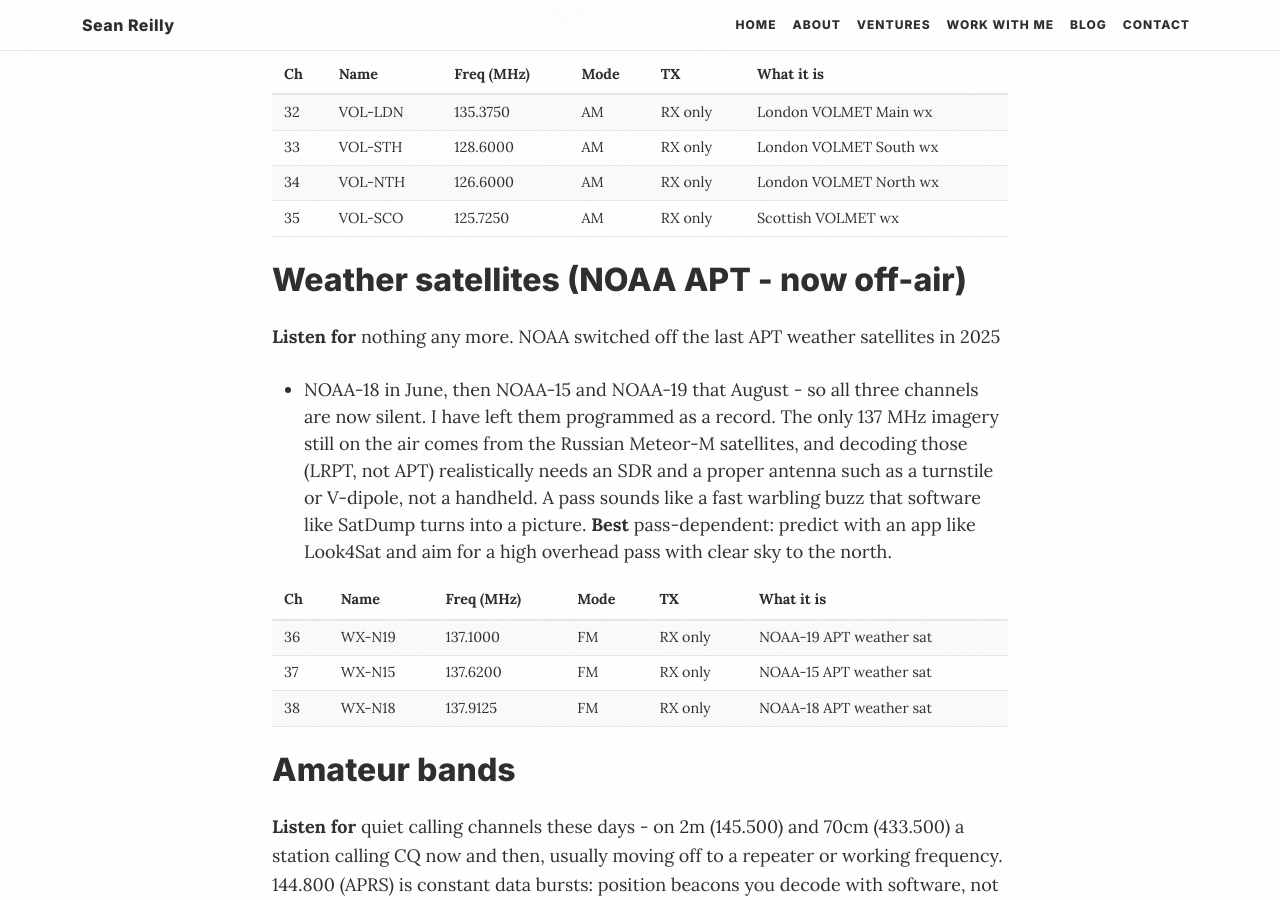
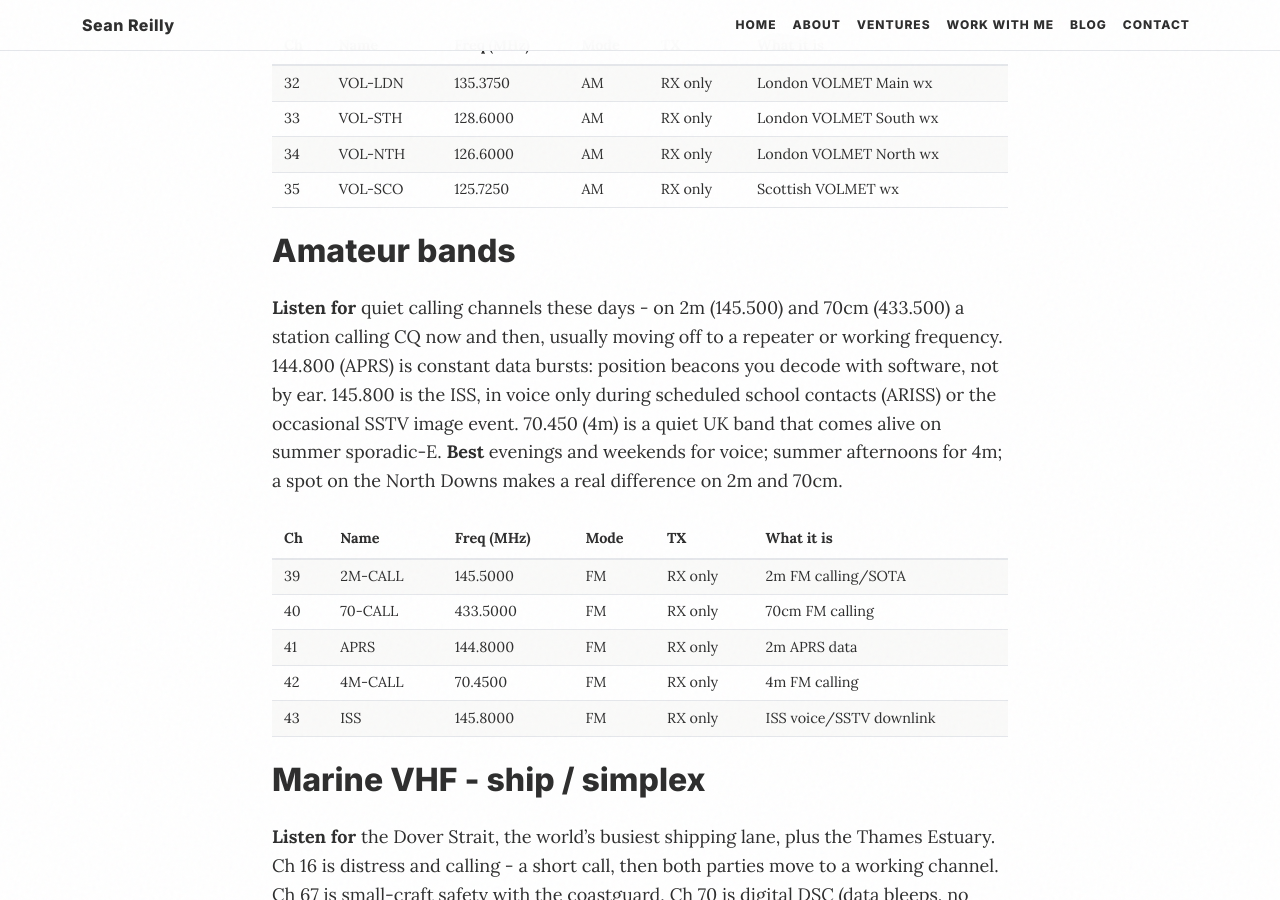
Before and after one commit to seanreillyesq/seanreillyesq.github.io, a Jekyll site: the page built from radio-channels.md, in a window 1280 px wide and 900 px high, scrolled down 2763 px. Built offline with Jekyll 4.4.1, drawn with Linux system fonts in a browser that asks for light colours; some of the changed text lies outside the part shown.

Commit message:
Radio channels: drop the NOAA APT weather-sat section
The NOAA APT constellation was decommissioned in 2025 and the channels have
been removed from the radio codeplug, so the section listed dead frequencies.
Remove it and the now-orphaned weather-satellite mention in the intro.

```diff
--- a/radio-channels.md
+++ b/radio-channels.md
@@ -14,9 +14,8 @@ permalink: /radio-channels/
 The channel plan programmed into my pair of Quansheng UV-K5 handhelds (running F4HWN
 firmware). It is mostly a **receive / scanner** setup: the only channels the radios can
 transmit on are licence-free **PMR446** and the two **Alpine** convention channels, both
-at 500&nbsp;mW. Everything else - marine, airband, aviation weather, amateur and weather
-satellites - is **receive-only** and hardware TX-locked, since I hold no licence for those
-bands.
+at 500&nbsp;mW. Everything else - marine, airband, aviation weather and amateur - is
+**receive-only** and hardware TX-locked, since I hold no licence for those bands.
 
 Frequencies in MHz. Marine channels use mnemonic memory numbers (100&nbsp;+&nbsp;channel for
 the ship side, 200&nbsp;+&nbsp;channel for the coast/shore side). Airband frequencies were
@@ -98,23 +97,6 @@ North and Scottish split the rest. **Best** any time.
 | 33 | VOL-STH | 128.6000 | AM | RX only | London VOLMET South wx |
 | 34 | VOL-NTH | 126.6000 | AM | RX only | London VOLMET North wx |
 | 35 | VOL-SCO | 125.7250 | AM | RX only | Scottish VOLMET wx |
-
-## Weather satellites (NOAA APT - now off-air)
-
-**Listen for** nothing any more. NOAA switched off the last APT weather satellites in 2025
-- NOAA-18 in June, then NOAA-15 and NOAA-19 that August - so all three channels are now
-silent. I have left them programmed as a record. The only 137 MHz imagery still on the air
-comes from the Russian Meteor-M satellites, and decoding those (LRPT, not APT) realistically
-needs an SDR and a proper antenna such as a turnstile or V-dipole, not a handheld. A pass
-sounds like a fast warbling buzz that software like SatDump turns into a picture. **Best**
-pass-dependent: predict with an app like Look4Sat and aim for a high overhead pass with
-clear sky to the north.
-
-| Ch | Name | Freq (MHz) | Mode | TX | What it is |
-|---|---|---|---|---|---|
-| 36 | WX-N19 | 137.1000 | FM | RX only | NOAA-19 APT weather sat |
-| 37 | WX-N15 | 137.6200 | FM | RX only | NOAA-15 APT weather sat |
-| 38 | WX-N18 | 137.9125 | FM | RX only | NOAA-18 APT weather sat |
 
 ## Amateur bands
 
```
